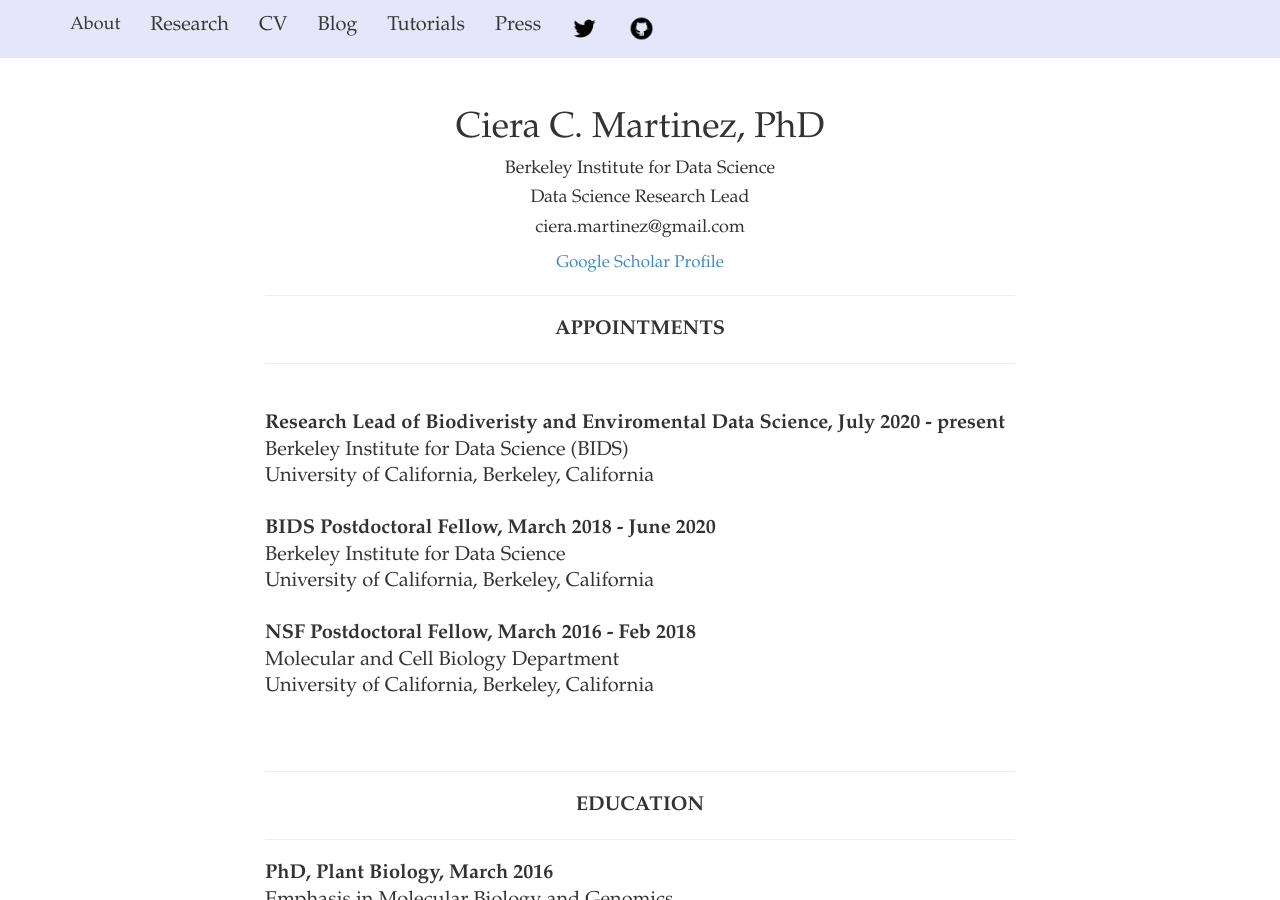
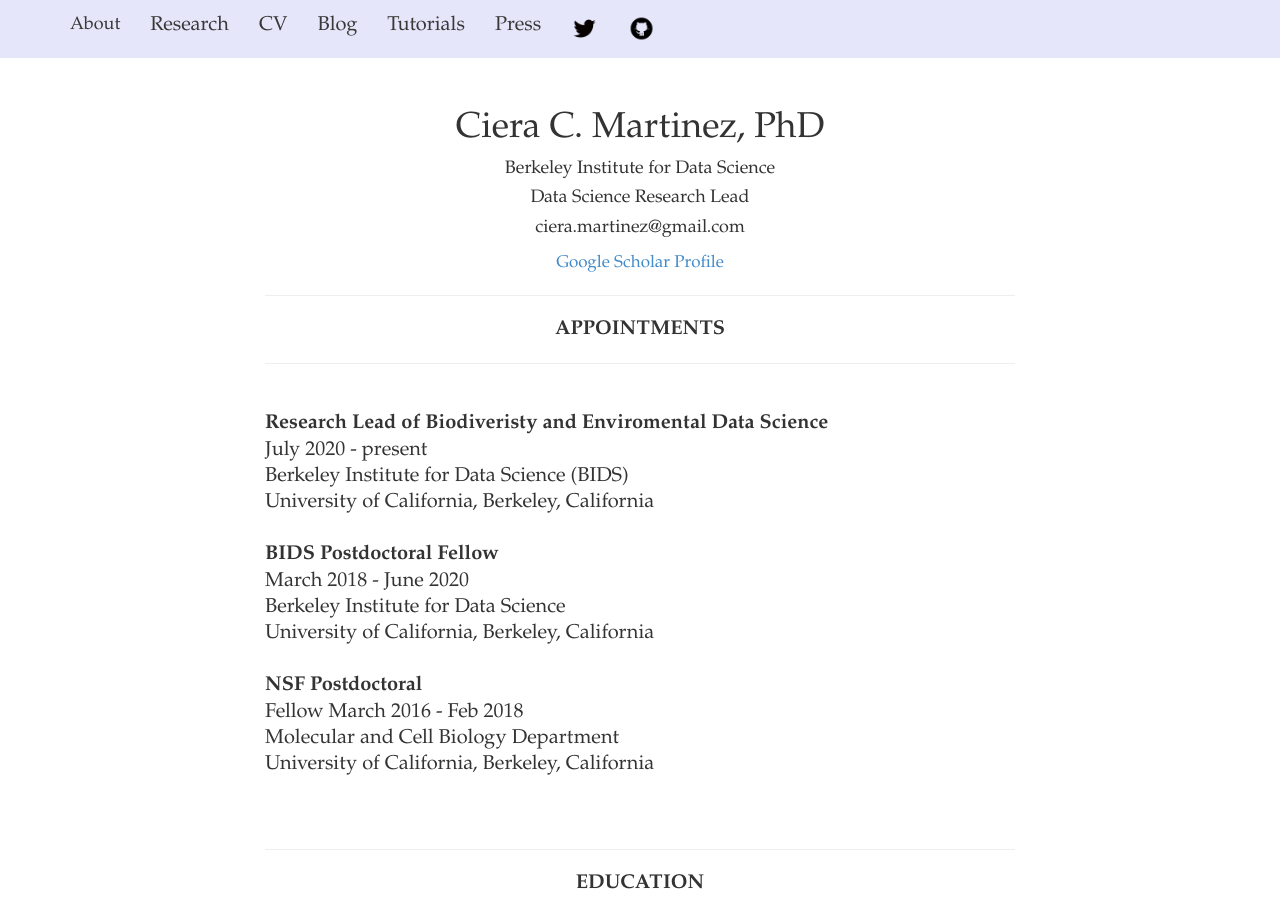
Before and after one commit to iamciera/creports, a Jekyll site: the page built from cv/index.html, in a window 1280 px wide and 900 px high. Built offline with Jekyll 4.4.1, drawn with Linux system fonts in a browser that asks for light colours; nearby versions of some CDN libraries.

Commit message:
updated appointments formatting

```diff
--- a/cv/index.html
+++ b/cv/index.html
@@ -20,17 +20,20 @@ layout: default
 				<center><strong>APPOINTMENTS</strong></center>
 				<hr />
 				<br />
-				<strong>Research Lead of Biodiveristy and Enviromental Data Science, July 2020 - present</strong><br />
+				<strong>Research Lead of Biodiveristy and Enviromental Data Science</strong><br />
+				July 2020 - present<br />
 				Berkeley Institute for Data Science (BIDS)<br />
 				University of California, Berkeley, California<br />
 
 				<br />
-				<strong>BIDS Postdoctoral Fellow, March 2018 - June 2020</strong><br />
+				<strong>BIDS Postdoctoral Fellow </strong><br />
+				March 2018 - June 2020<br />
 				Berkeley Institute for Data Science<br />
 				University of California, Berkeley, California<br />
 
 				<br />
-				<strong>NSF Postdoctoral Fellow, March 2016 - Feb 2018</strong><br />
+				<strong>NSF Postdoctoral</strong><br />
+				Fellow March 2016 - Feb 2018 <br />
 				Molecular and Cell Biology Department<br />
 				University of California, Berkeley, California<br />
 
```
